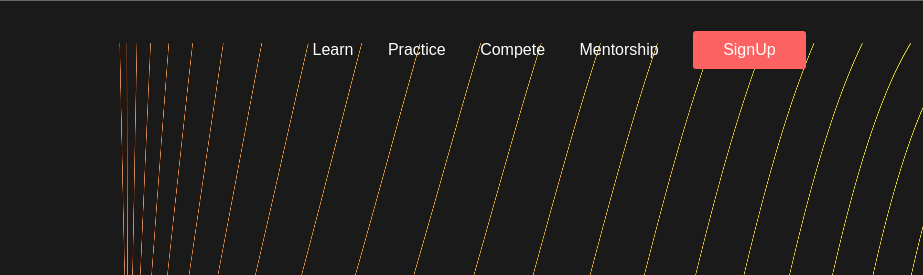
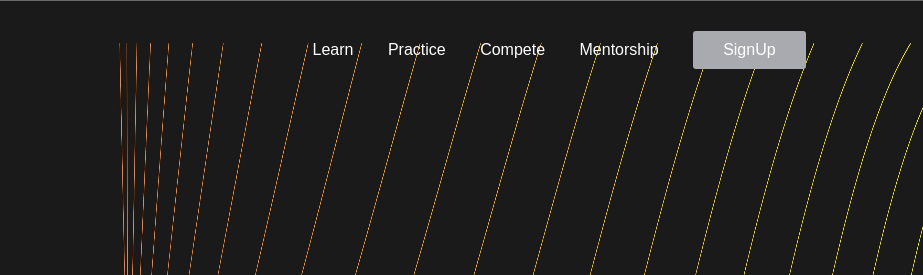
Before and after one commit to ATHARVA-JADHAV/Geexpro, a plain HTML site: page Test.html in a window 1280 px wide. Shown: the top 275 px of the page, 357-1280 px from the left. Drawn offline with Linux system fonts and the light colour scheme; files whose address does not match are found by name.

Commit message:
Update Test.css

```diff
--- a/Test.css
+++ b/Test.css
@@ -48,7 +48,7 @@
     width: 100%;
   }
   .btn {
-    background: #FD6262;
+    background: #a8aab0;
     color: #fff;
     padding: 10px 30px;
     border-radius: 3px;
```
